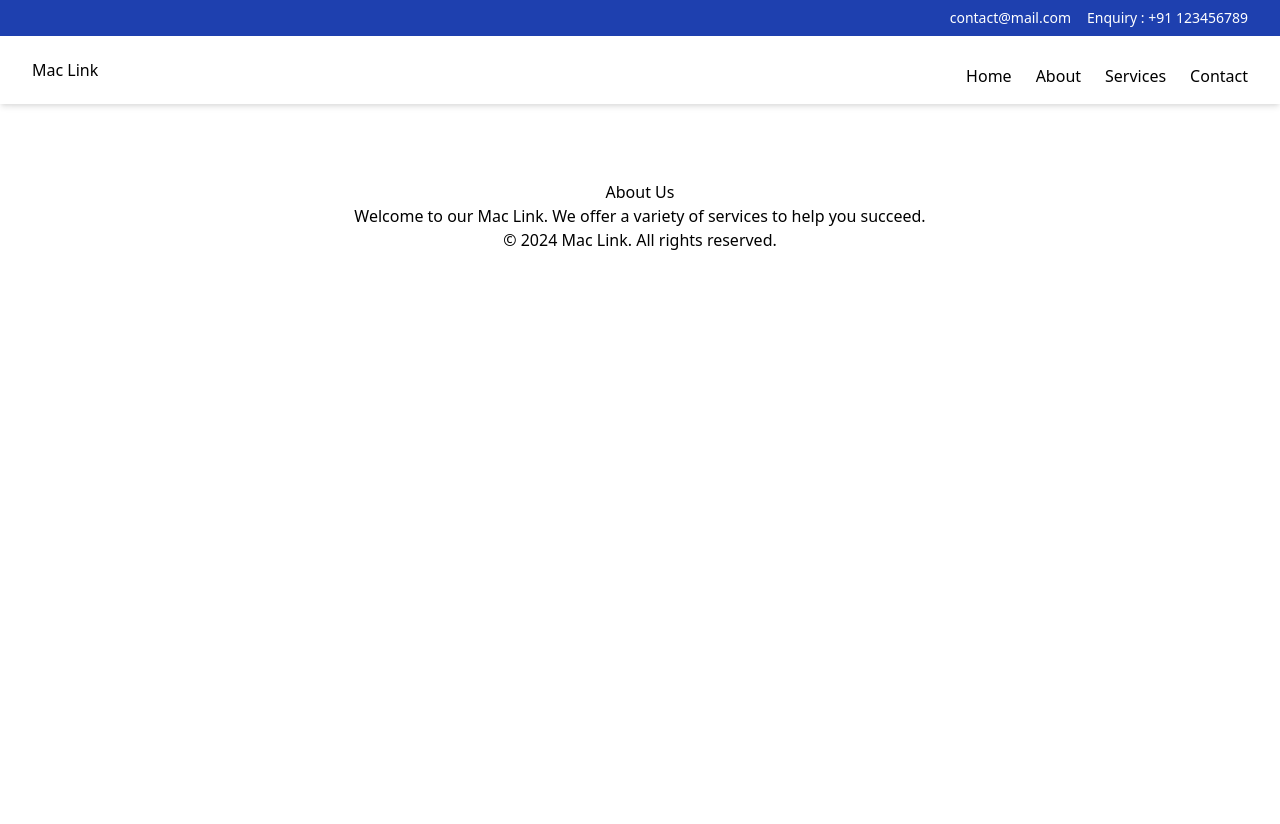
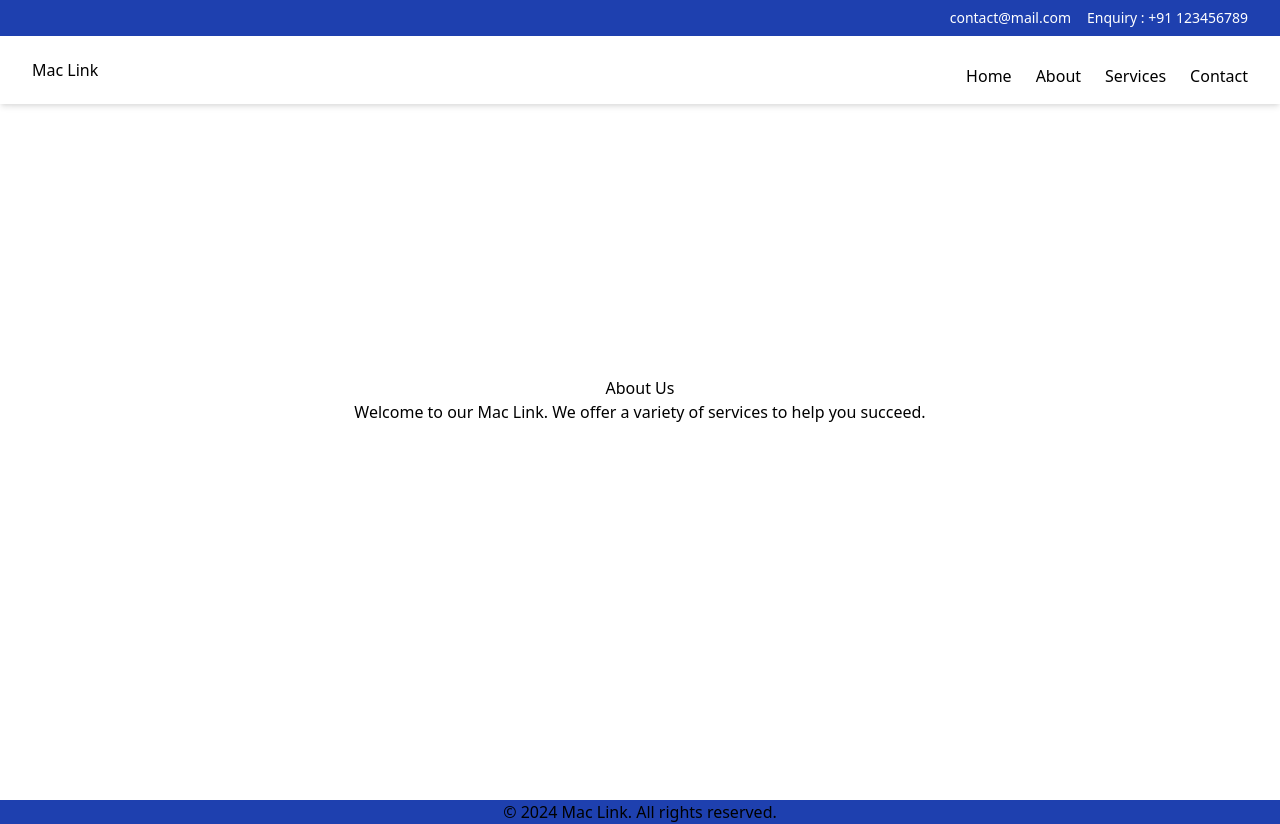
Before and after one commit to athul822/maclink, a website: page index.html in a window 1280 px wide. Before the commit the page ends 800 px from the top, so only its background shows below. Drawn offline with nearby package versions, Linux system fonts and the light colour scheme.

Commit message:
new changes

```diff
--- a/index.html
+++ b/index.html
@@ -77,14 +77,16 @@
             </nav>
         </div>
     </header>
-    <main class="flex justify-center items-center mt-[180px]">
+    <main class="flex justify-center items-center h-[100vh]">
         <div class="container text-center">
             <h2>About Us</h2>
             <p>Welcome to our Mac Link. We offer a variety of services to help you succeed.</p>
         </div>
     </main>
-    <footer class="flex justify-center">
-        <p>&copy; 2024 Mac Link. All rights reserved.</p>
+    <footer class="bg-blue-800 flex justify-center">
+        <div class="container text-center">
+            <p>&copy; 2024 Mac Link. All rights reserved.</p>
+        </div>
     </footer>
 
     <script>
```
